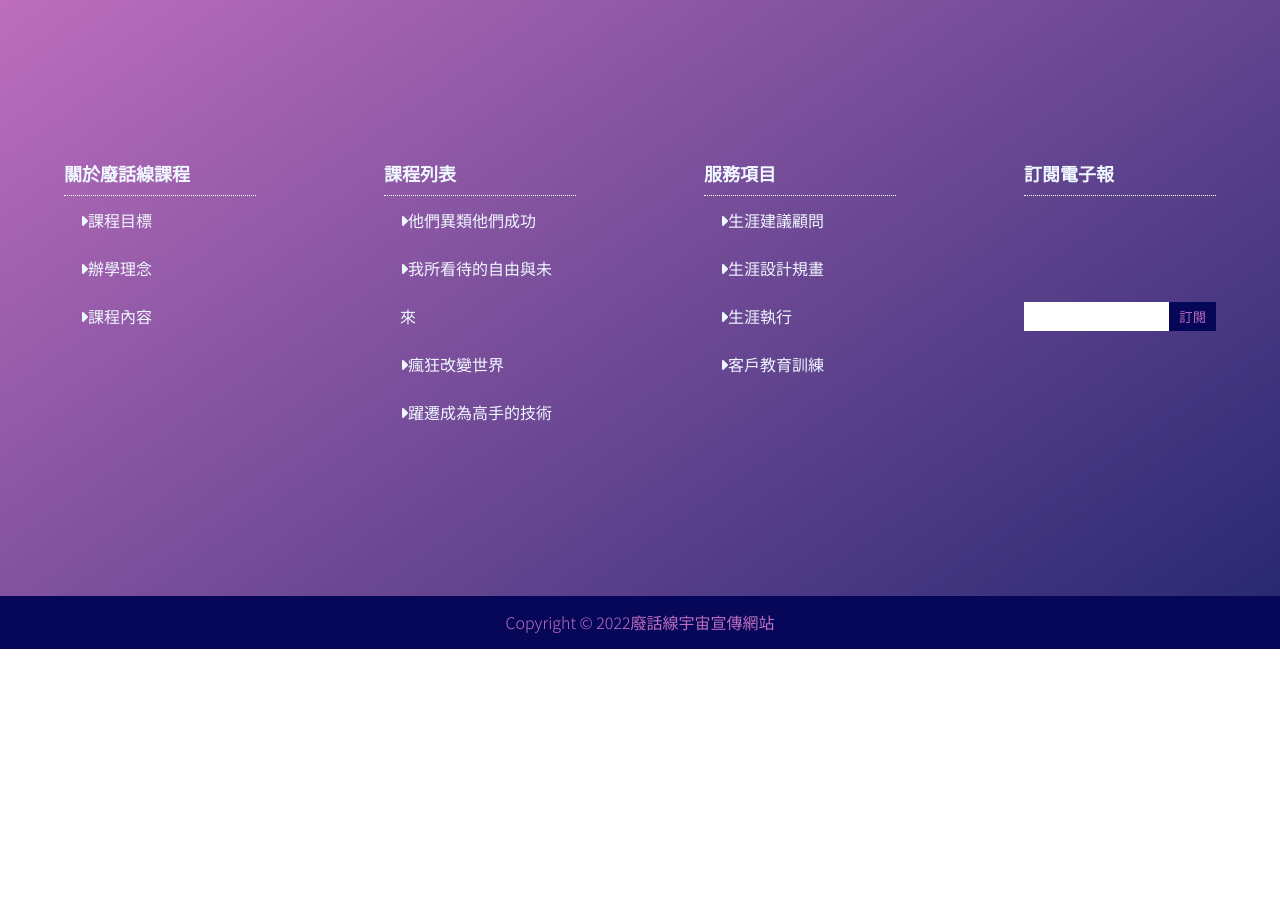
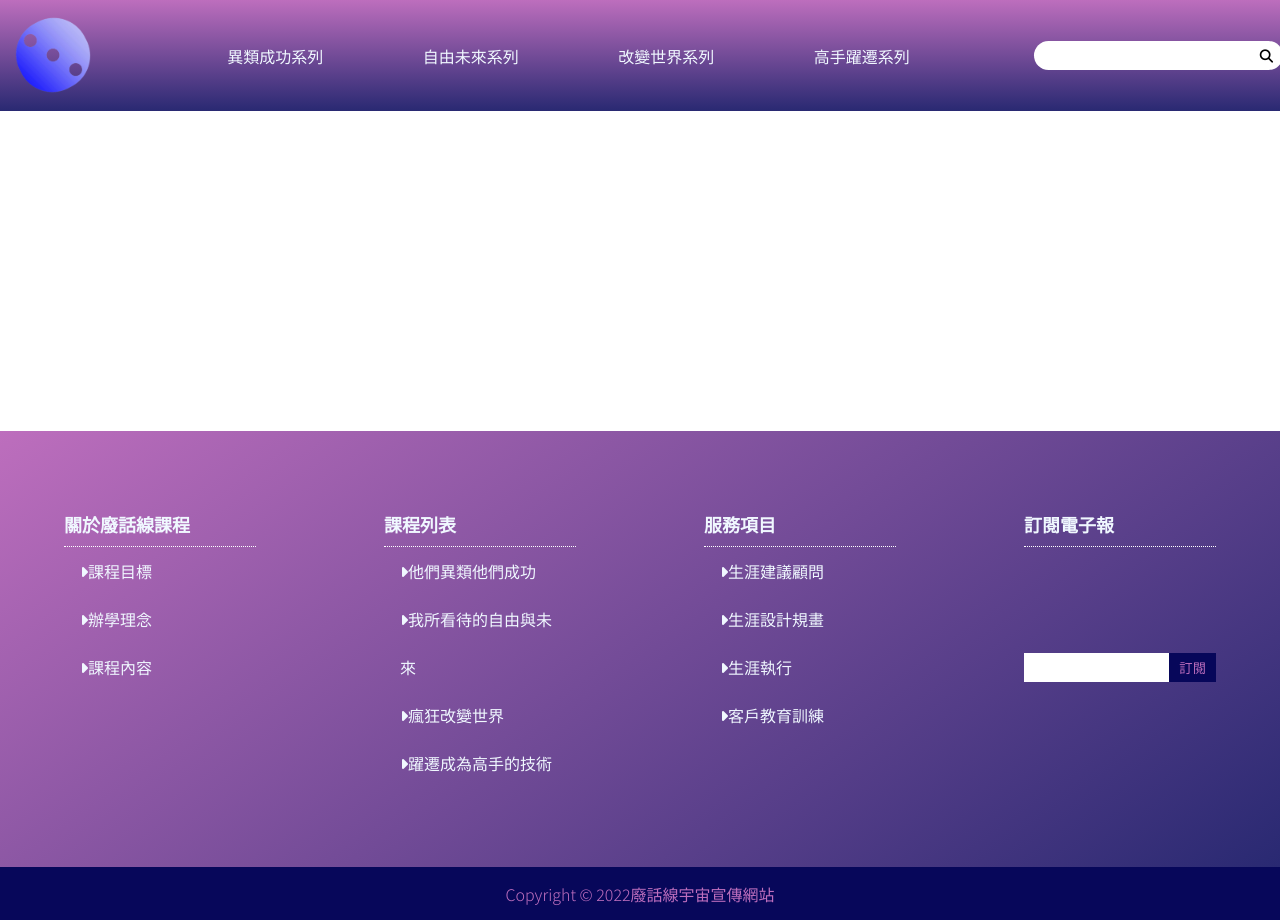
Before and after one commit to KuoMinLi/20220308, a plain HTML site: page index.html in a window 1280 px wide. Before the commit the page ends 800 px from the top, so only its background shows below. Drawn offline with Linux system fonts and the light colour scheme.

Commit message:
header+footer

```diff
--- a/index.html
+++ b/index.html
@@ -10,6 +10,23 @@
     <script src="https://kit.fontawesome.com/4280de64a4.js" crossorigin="anonymous"></script>
 </head>
 <body>
+    <div class="header">
+        <div class="logo">
+            <img src="logo.png" alt="logo">
+        </div>
+        <div class="header_item">
+            <a href="#">異類成功系列</a>
+            <a href="#">自由未來系列</a>
+            <a href="#">改變世界系列</a>
+            <a href="#">高手躍遷系列</a>
+        </div>
+        <form class="header_search">
+            <input type="search">
+            <button ><i class="fa-solid fa-magnifying-glass"></i></button>
+        </form>
+    </div>
+
+    <div class="container">Test</div>
 
     <div class="footer">
         <div class="footer_container">
--- a/style.css
+++ b/style.css
@@ -3,6 +3,59 @@
     padding: 0;
     list-style: none;
     font-family: 'Noto Sans TC', sans-serif;
+    max-width: 1440px;
+}
+
+.header {
+    width: 100vw;
+    padding: .2em;
+    margin: auto;
+    display: flex;
+    justify-content: space-between;
+    align-items: center;
+    background: linear-gradient(0deg, rgb(41, 41, 114) , rgb(189, 110, 189))
+}
+
+.logo {
+    background-color: transparent;
+}
+
+.logo img{
+    width: 100px;
+    object-fit: cover;
+
+}
+
+.header_item a{
+    padding: 3em;
+    text-decoration: none;
+    color: aliceblue;
+    line-height: 3em;
+}
+
+.header_search {
+    display: flex;
+}
+
+.header_search button,
+.header_search input {
+    border: none;
+    background-color: white;
+    padding: 5px 10px;
+}
+
+.header_search button {
+    border-radius: 0 200px 200px 0;
+}
+
+.header_search input {
+    border-radius: 200px 0 0 200px;
+}
+
+
+.container {
+    height: 40vh;
+    color: white;
 }
 
 .footer {
@@ -10,7 +63,7 @@
 }
 
 .footer_container {
-    padding: 10em 0;
+    padding: 5em 0;
     display: flex;
     margin: auto;
     color: aliceblue;
@@ -39,6 +92,11 @@
     text-decoration: none;
     color: aliceblue;
     line-height: 3em;
+}
+
+.footer_item .nav a:hover{
+    color: rgb(189, 110, 189);
+    font-weight: 700;
 }
 
 .footer_subs {
```
Also changed, not shown: logo.png (added).
